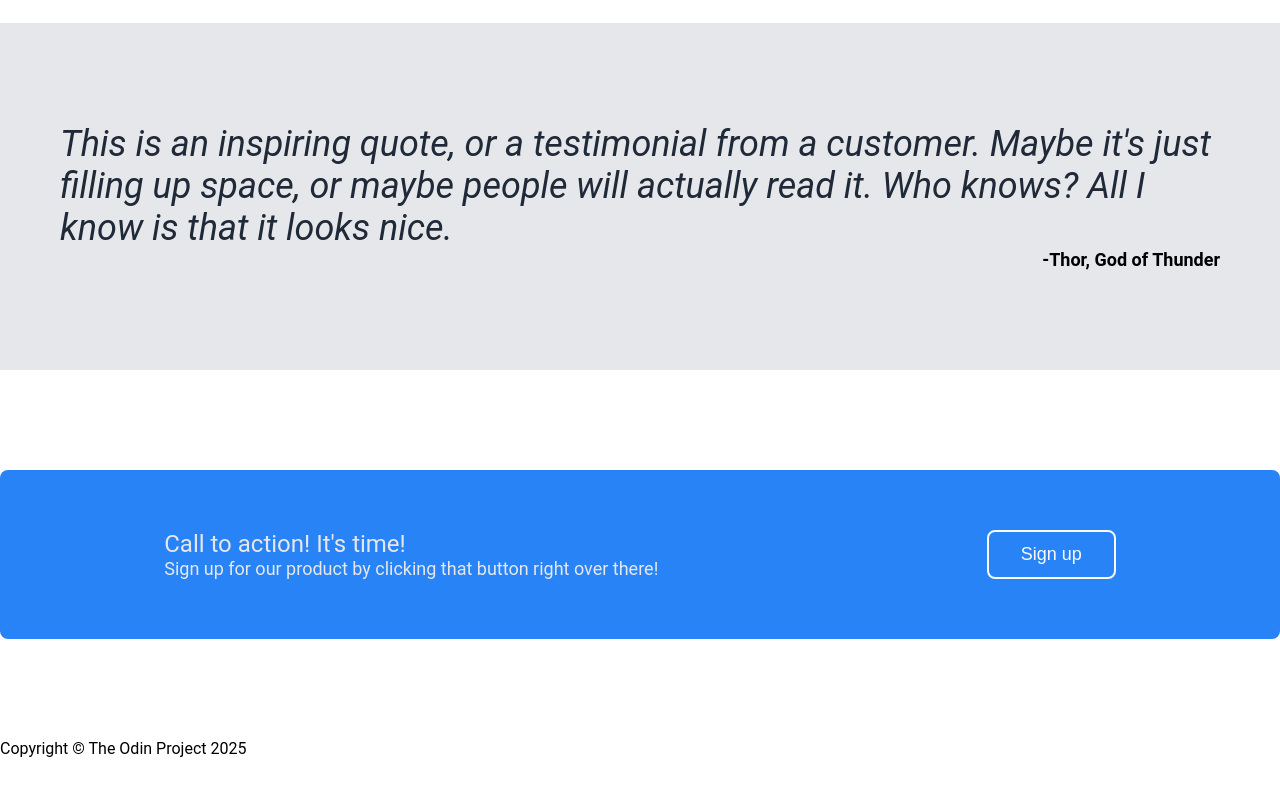
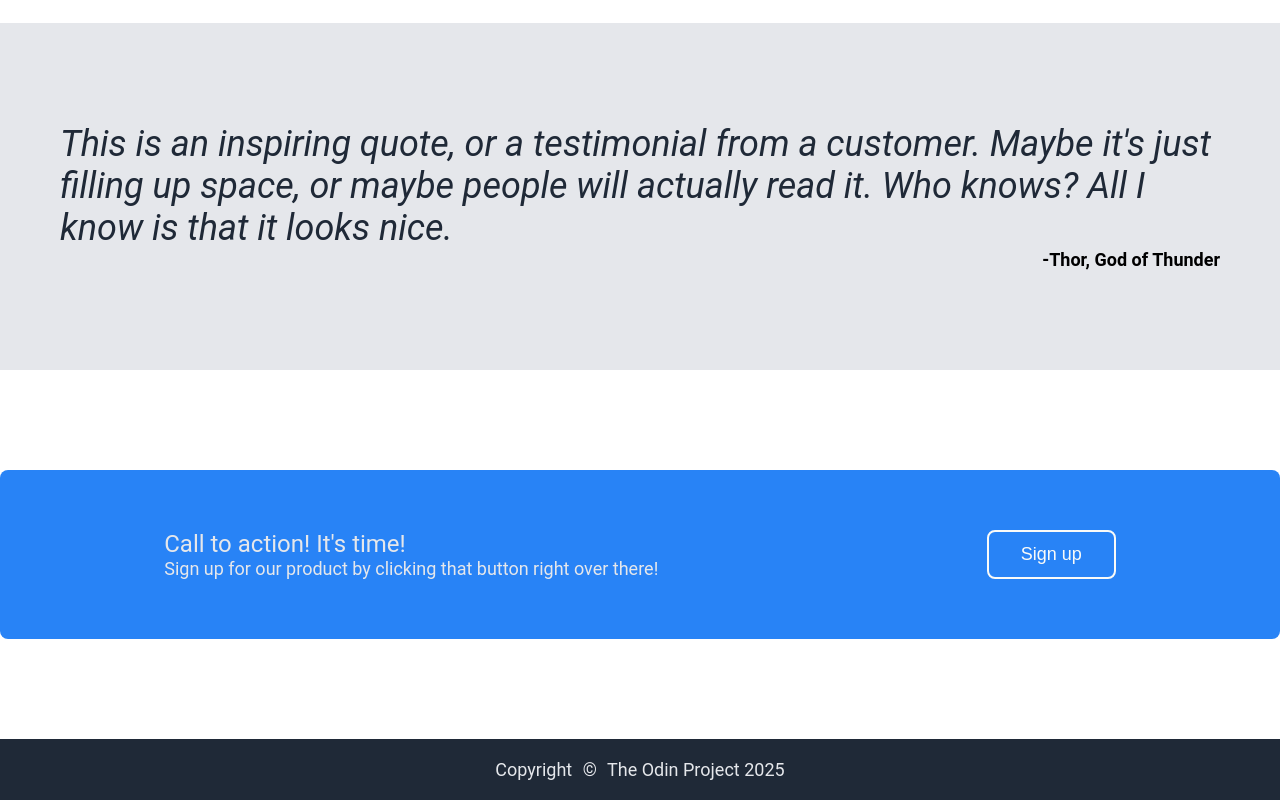
Before and after one commit to BASU4100/landing-page-project, a plain HTML site: page index.html in a window 1280 px wide. Shown: the part 774-1574 px from the top of the page. Before the commit the page ends 1532 px from the top, so only its background shows below. Drawn offline with Linux system fonts and the light colour scheme.

Commit message:
Modified styles.css and index.html
Applied CSS on footer and created space for copyright symbol.

```diff
--- a/index.html
+++ b/index.html
@@ -56,7 +56,7 @@
         <button>Sign up</button>
     </div>
     <div class="footer">
-        Copyright &copy; The Odin Project 2025
+        Copyright <span>&copy;</span> The Odin Project 2025
     </div>
 </body>
 </html>
--- a/styles.css
+++ b/styles.css
@@ -144,3 +144,15 @@ button {
 .section4 button {
     border: 2px solid #f9faf8;
 }
+
+.footer {
+    text-align: center;
+    font-size: 18px;
+    background-color: #1f2937;
+    color: #e5e7eb;
+    padding: 20px 0;
+}
+
+span {
+    margin: 0 6px;
+}
```
